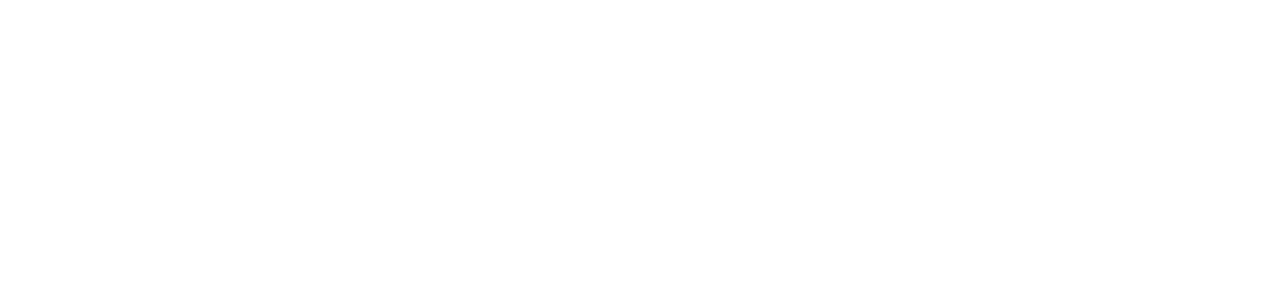
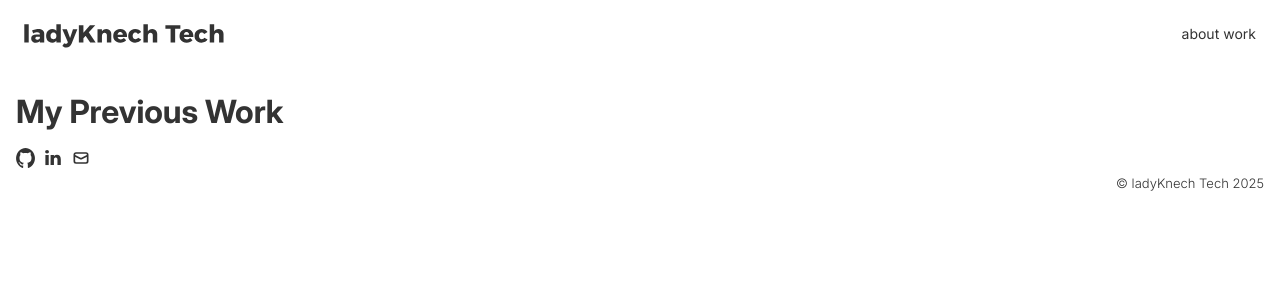
Before and after one commit to jmknec/lkt-portfolio, a React (Vite) app: page /projects in a window 1280 px wide. Before the commit this address had no page. Shown: the top 300 px of the page. Built offline with nearby package versions, Linux system fonts and the light colour scheme.

Commit message:
create projects page

```diff
--- a/src/App.jsx
+++ b/src/App.jsx
@@ -2,6 +2,7 @@
 import "./App.scss";
 import HomePage from "./pages/HomePage/HomePage";
 import AboutPage from "./pages/AboutPage/AboutPage";
+import ProjectsPage from "./pages/ProjectsPage/ProjectsPage";
 
 function App() {
   return (
@@ -10,6 +11,7 @@
         <Routes>
           <Route path="/" element={<HomePage />} />
           <Route path="about" element={<AboutPage />} />
+          <Route path="projects" element={<ProjectsPage />} />
         </Routes>
       </div>
     </BrowserRouter>
--- a/src/components/Header/Header.jsx
+++ b/src/components/Header/Header.jsx
@@ -10,28 +10,6 @@
     <>
       <header className={headerClass}>
         <div className="header__container">
-          {/* <div className="header__icon-container">
-            <ul className="header__list">
-              <li className="header__icon">
-                <a
-                  className="header__link"
-                  href="https://github.com/jmknec"
-                  target="_blank"
-                >
-                  <img className="icon" src={github} alt="GitHub icon" />
-                </a>
-              </li>
-              <li className="header__icon">
-                <a
-                  className="header__link"
-                  href="https://www.linkedin.com/in/jenna-knechtel/"
-                  target="_blank"
-                >
-                  <img className="icon" src={linked} alt="LinkedIn icon" />
-                </a>
-              </li>
-            </ul>
-          </div> */}
           <div className="header__logo-container">
             <Link className="header__link header__link--dt" to={"/"}>
               <img className="logo" src={logo} alt="ladyKnech Tech logo" />
@@ -47,9 +25,11 @@
                   about
                 </Link>
               </li>
-              {/* <li className="header__nav-item">
-                <Link className="header__link">work</Link>
-              </li> */}
+              <li className="header__nav-item">
+                <Link className="header__link" to={"projects"}>
+                  work
+                </Link>
+              </li>
             </ul>
           </nav>
         </div>
--- /dev/null
+++ b/src/pages/ProjectsPage/ProjectsPage.jsx
@@ -0,0 +1,20 @@
+import "./ProjectsPage.scss";
+import Header from "../../components/Header/Header";
+import Banner from "../../components/Banner/Banner";
+import Footer from "../../components/Footer/Footer";
+
+export default function ProjectsPage() {
+  return (
+    <>
+      <Header headerClass="header header--projects" />
+      <main className="main main--projects">
+        <Banner
+          bannerClass="banner banner--projects"
+          title="My Previous Work"
+          intro=""
+        />
+      </main>
+      <Footer footerClass="footer footer--projects" />
+    </>
+  );
+}
--- /dev/null
+++ b/src/pages/ProjectsPage/ProjectsPage.scss
@@ -0,0 +1,3 @@
+@use "../../styles/partials/variables" as *;
+@use "../../styles/partials/mixins" as *;
+@use "../../styles/partials/typography" as *;
```
